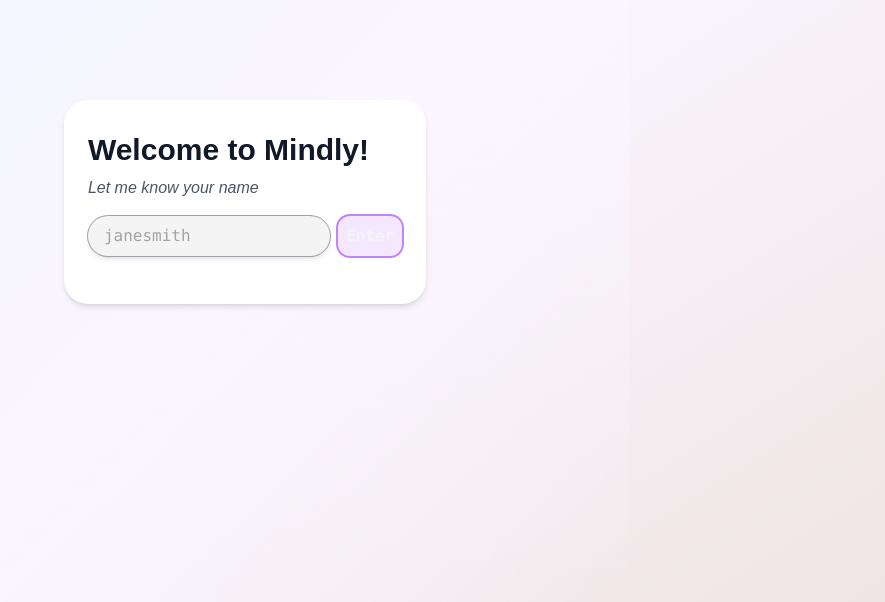
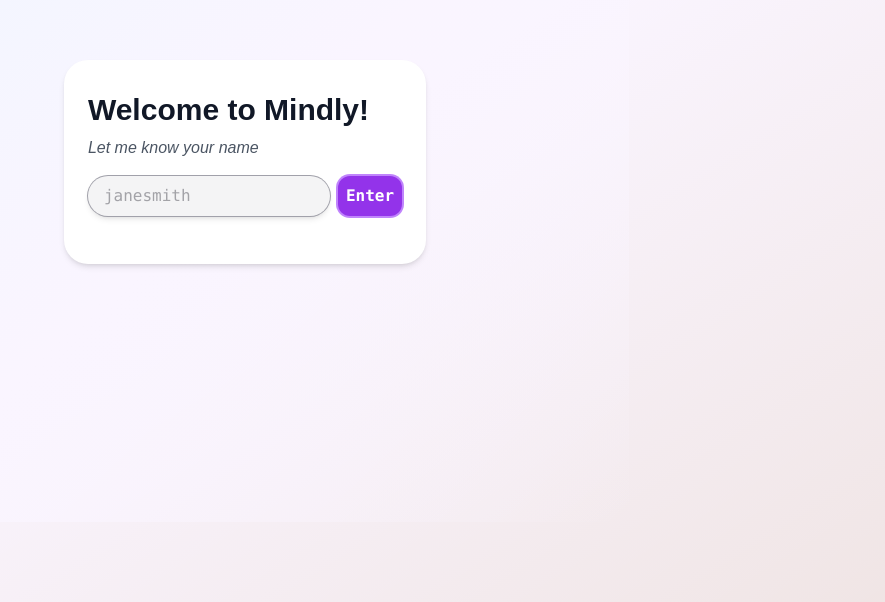
Before and after one commit to ngandinhtk/mindly, a React (Create React App) app in the folder client/: page /login in a window 1280 px wide. Shown: the part 198-800 px from the top of the page, without its empty margins (395-1280 px from the left). Built offline with nearby package versions, Linux system fonts and the light colour scheme.

Commit message:
change css

```diff
--- a/client/src/components/UserPage.jsx
+++ b/client/src/components/UserPage.jsx
@@ -17,7 +17,7 @@ const UserPage = ({ onLogin }) => {
   };
 
   return (
-    <div className="flex items-center justify-center min-h-screen bg-gradient-to-br from-blue-50 via-purple-50 to-pink-60">
+    <div className="flex items-center justify-center h-full bg-gradient-to-br from-blue-50 via-purple-50 to-pink-60">
       <form onSubmit={handleSubmit} className="bg-white shadow-md rounded-3xl mx-4 px-6 py-8">
         <div className="mb-4">
           <h2 className="text-left text-3xl font-bold text-gray-900">Welcome to Mindly!</h2>
@@ -37,7 +37,7 @@ const UserPage = ({ onLogin }) => {
             />
             <button
               type="submit"
-              className="flex bg-[#9846ceb2] flex-col items-center font-mono p-2 rounded-xl bg-purple-100 ring-2 ring-purple-400 hover:bg-[#fc76b9] duration-300 text-gray-100 font-bold rounded-full hover:shadow-lg hover:shadow-rose-400 dark:shadow-md dark:shadow-purple-500"
+              className="flex flex-col items-center font-mono p-2 rounded-xl bg-purple-600 ring-2 ring-purple-400 hover:bg-[#fc76b9] duration-300 text-white font-bold rounded-full hover:shadow-lg hover:shadow-rose-400 dark:shadow-md dark:shadow-purple-500"
             >
               Enter
             </button>
```
